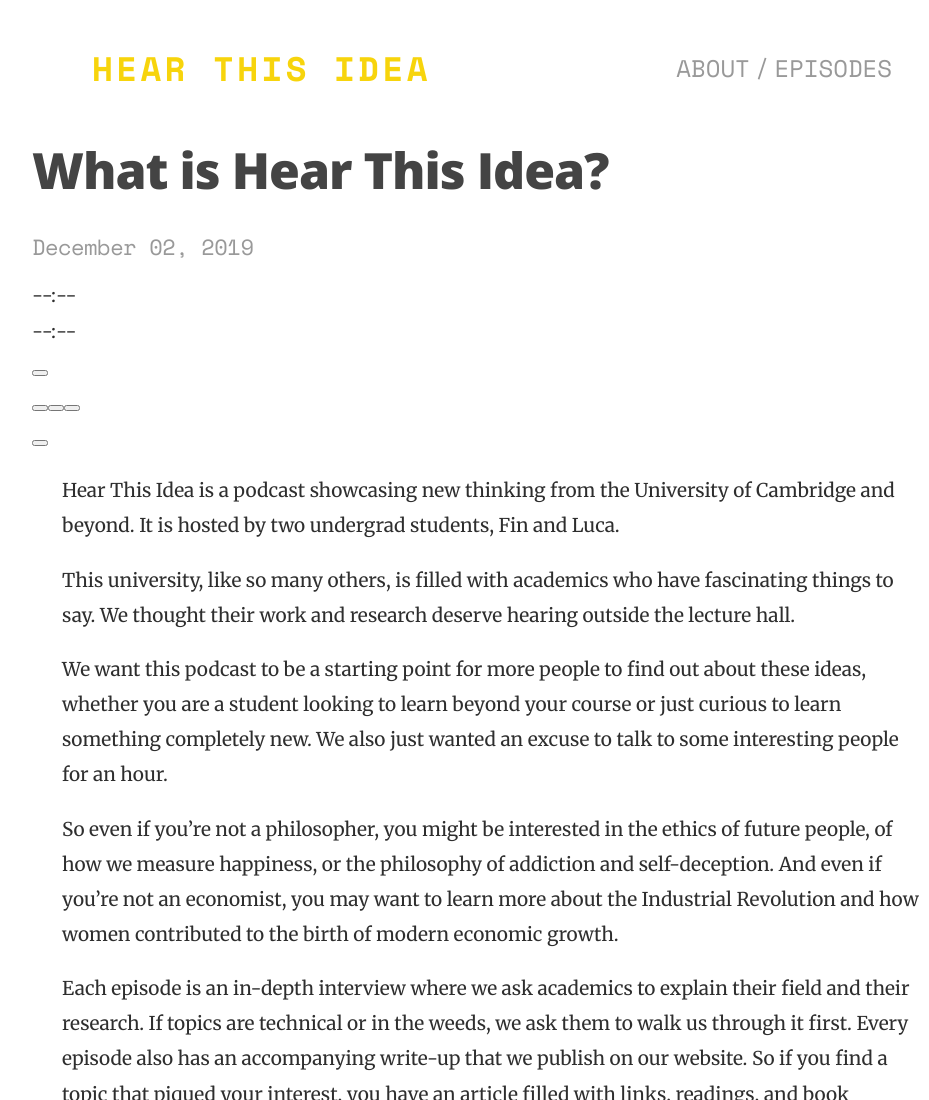
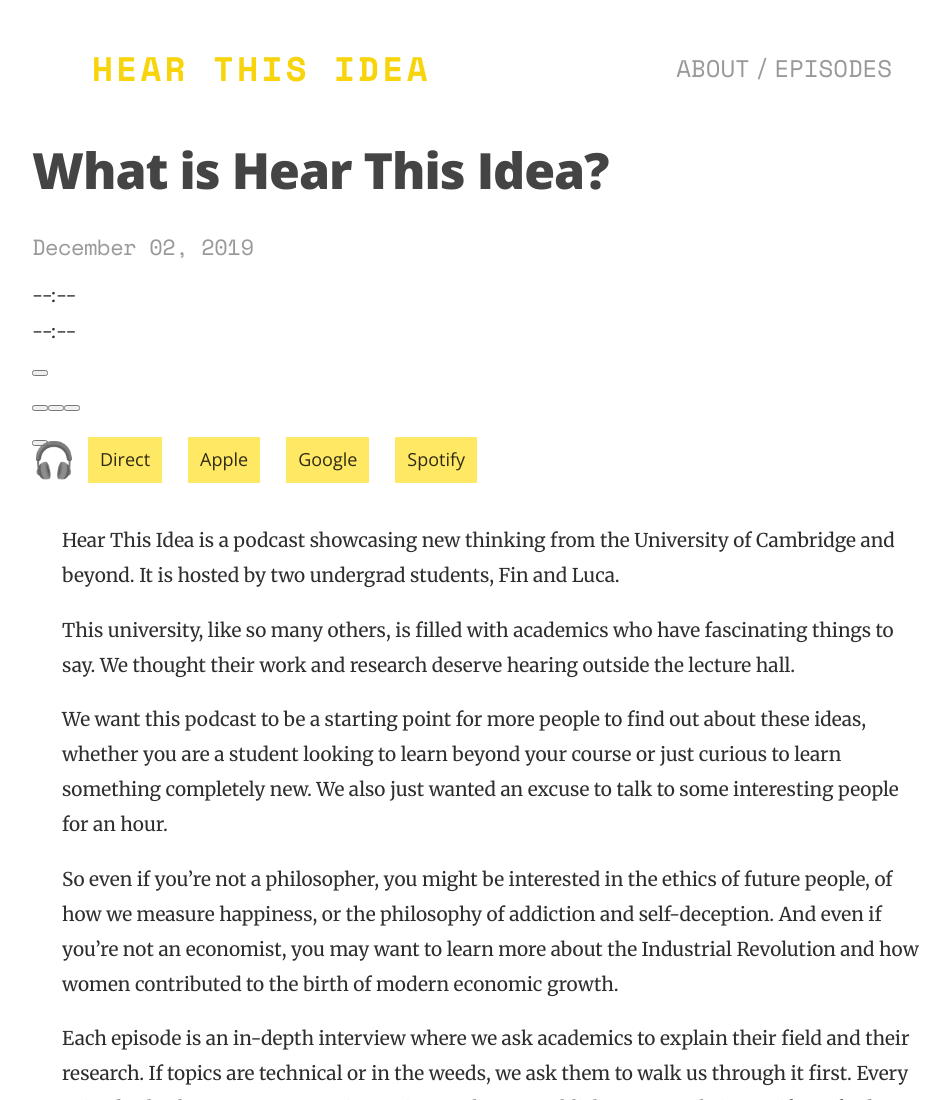
Before and after one commit to finmoorhouse/hearthisidea.com, a Gatsby site: page /episodes/neel in a window 1280 px wide. Shown: the top 1100 px of the page, without its empty margins (148-1077 px from the left). Built offline with nearby package versions, Linux system fonts and the light colour scheme; Gatsby itself is replaced by a stand-in of ours; no server answers.

Commit message:
Added a component to display episode links.

```diff
--- /dev/null
+++ b/src/components/episode-links.js
@@ -0,0 +1,20 @@
+import React from "react"
+import "../styles/episode-links.css"
+import { useStaticQuery, graphql } from "gatsby"
+
+const EpisodeLinks = (props) => {
+
+    return (
+
+        <div className="listen-container episode-links">
+          <h4 className = "listen-title">🎧</h4>
+          <a className = "listen listen-link" href={props.direct || "/"} target="_blank" rel="noopener noreferrer">Direct</a>
+          <a className = "listen listen-link" href={props.apple || "https://podcasts.apple.com/gb/podcast/hear-this-idea/id1496501781"} target="_blank" rel="noopener noreferrer">Apple</a>
+          <a className = "listen listen-link" href={props.google || "https://podcasts.google.com/?feed=aHR0cHM6Ly9waW5lY2FzdC5jb20vZmVlZC9oZWFyLXRoaXMtaWRlYQ"} target="_blank" rel="noopener noreferrer">Google</a>
+          <a className = "listen listen-link" href={props.spotify || "https://open.spotify.com/show/442fxr9pe0tbDtqEikODch"} target="_blank" rel="noopener noreferrer">Spotify</a>
+        </div>
+
+    )
+  }
+
+  export default EpisodeLinks
--- a/src/episodes/08-george-rosenfeld/George.mdx
+++ b/src/episodes/08-george-rosenfeld/George.mdx
@@ -5,6 +5,11 @@
 title: "George Rosenfeld on Effective Giving and Building a Charitable Movement"
 audio: "https://pinecast.com/listen/765d1a95-e4db-4976-aa0d-e9f538cd3910.mp3"
 featuredImage: "./george-featured.jpg"
+
+
+spotify: "https://open.spotify.com/episode/4IYfJ6JmeKoUSnETrHjqgw"
+apple: "https://podcasts.apple.com/gb/podcast/8-george-rosenfeld-on-effective-giving-building-charitable/id1496501781?i=1000471210840"
+google: "https://podcasts.google.com/?feed=aHR0cHM6Ly9waW5lY2FzdC5jb20vZmVlZC9oZWFyLXRoaXMtaWRlYQ&episode=aHR0cHM6Ly9waW5lY2FzdC5jb20vZ3VpZC83NjVkMWE5NS1lNGRiLTQ5NzYtYWEwZC1lOWY1MzhjZDM5MTA&ved=0CA8QzsICahcKEwio9-nAuvfoAhUAAAAAHQAAAAAQAQ"
 ---
 
 ![George Rosenfeld](george.jpg)
--- a/src/episodes/09-neel-nanda/Neel.mdx
+++ b/src/episodes/09-neel-nanda/Neel.mdx
@@ -5,6 +5,9 @@
 title: "Neel Nanda on Effective Planning and Building Habits that Stick"
 audio: "https://pinecast.com/listen/00cc1a7d-afbc-4c75-a14e-1ffd16424783.mp3"
 featuredImage: "./images/habit3.jpg"
+spotify: "https://open.spotify.com/episode/05EZO6VOV3jpig2YLBLIBV"
+apple: "https://podcasts.apple.com/gb/podcast/9-neel-nanda-on-effective-planning-building-habits/id1496501781?i=1000472057796"
+google: "https://podcasts.google.com/?feed=aHR0cHM6Ly9waW5lY2FzdC5jb20vZmVlZC9oZWFyLXRoaXMtaWRlYQ&episode=aHR0cHM6Ly9waW5lY2FzdC5jb20vZ3VpZC8wMGNjMWE3ZC1hZmJjLTRjNzUtYTE0ZS0xZmZkMTY0MjQ3ODM&ved=0CAcQ38oDahcKEwigwviFuvfoAhUAAAAAHQAAAAAQAg"
 ---
 Neel Nanda is a final year maths undergraduate at the University of Cambridge. He topped his year twice, and is a double gold medalist in the International Mathematical Olympiad. Neel also teaches regularly – from revision lectures to a recent  [‘public rationality’ workshop](https://dynalist.io/d/ToOhEKlz9qC2PmpjgyTpXQJz) series featuring sessions on habits and planning. Neel is also an active member in [rationalist](https://www.lesswrong.com/rationality) and [effective altruism](https://www.effectivealtruism.org/) communities.
 
--- /dev/null
+++ b/src/styles/episode-links.css
@@ -0,0 +1,18 @@
+.episode-links{
+    background: white;
+    height:80px; width: 800px;
+   margin-top: -30px;
+    margin-bottom: 0;
+}
+.listen-link{
+    height:32px;
+    font-size: 18px;
+    padding: 10px 12px 4px 12px;
+    margin-bottom: 16px;
+    line-height: normal;
+}
+.listen-title{
+    font-weight: normal;
+    font-size: 35px;
+    margin-top:14px;
+}
--- a/src/templates/episode.js
+++ b/src/templates/episode.js
@@ -9,6 +9,7 @@
 import "katex/dist/katex.min.css"
 import SEO from "../components/seo"
 import Book from "../components/book"
+import EpisodeLinks from "../components/episode-links"
 import HeaderScroll from "../components/header-scroll"
 //const components = {Book,HeaderScroll}
 const components = {Book}
@@ -25,6 +26,11 @@
       <h1 className='episode-title'>{mdx.frontmatter.title}</h1>
       <h2 className='date'>{mdx.frontmatter.date}</h2>
       <Player audioSrc={mdx.frontmatter.audio}></Player>
+      <EpisodeLinks
+      direct={mdx.frontmatter.audio||"/"}
+      apple={mdx.frontmatter.apple||"https://podcasts.apple.com/gb/podcast/hear-this-idea/id1496501781"}
+      spotify={mdx.frontmatter.spotify||"https://open.spotify.com/show/442fxr9pe0tbDtqEikODch"}
+      google={mdx.frontmatter.google ||"https://podcasts.google.com/?feed=aHR0cHM6Ly9waW5lY2FzdC5jb20vZmVlZC9oZWFyLXRoaXMtaWRlYQ"} />
       <div className="writeup">
         <MDXProvider components={components}>
           <MDXRenderer>{mdx.body}</MDXRenderer>
@@ -44,6 +50,9 @@
         path
         audio
         title
+        apple
+        google
+        spotify
         featuredImage {
           childImageSharp {
             sizes(maxWidth: 1200) {
```
